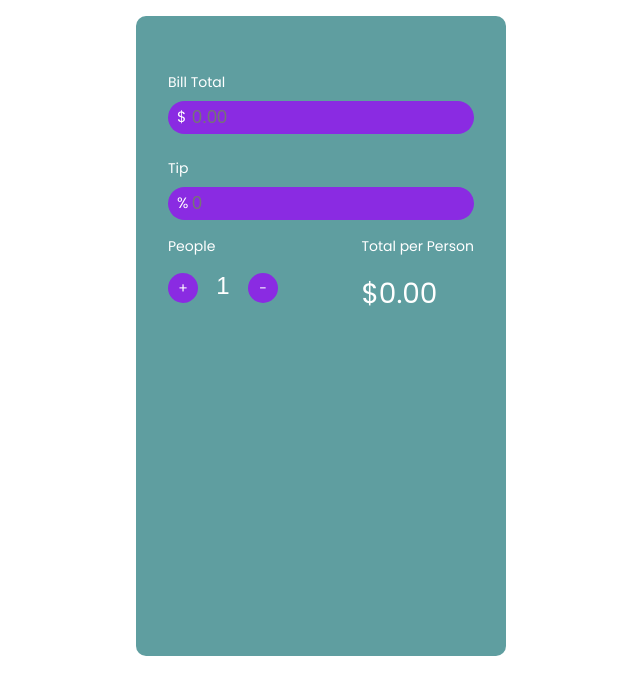
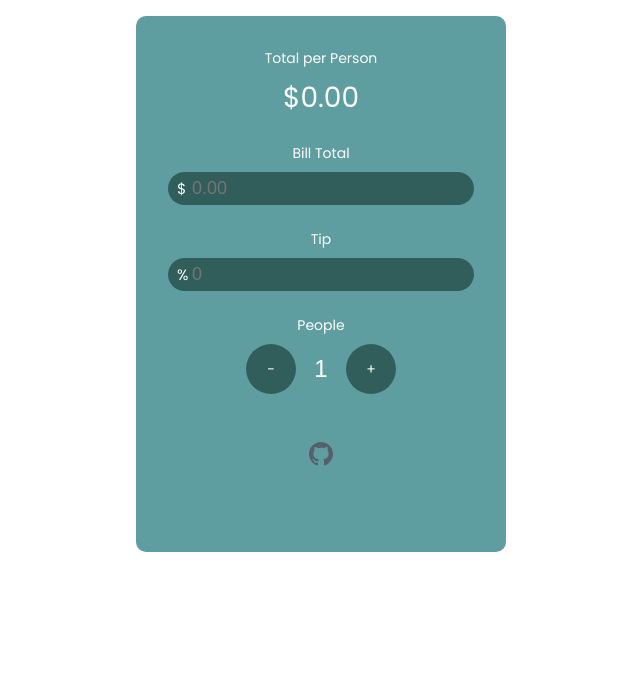
Before and after one commit to tenyapious/tipCalculator, a plain HTML site: page index.html in a window 1280 px wide. Shown: the whole page, without its empty margins (319-959 px from the left). Drawn offline with Linux system fonts and the light colour scheme.

Commit message:
a big revamp

```diff
--- a/index.html
+++ b/index.html
@@ -15,6 +15,12 @@
 	<body>
 		<div class="container">
 			<div class="inner">
+				<div class="total-per-person">
+					<div class="text">Total per Person</div>
+					<div class="money-per-person-amnt">
+						<span class="totalAmount">$0.00</span>
+					</div>
+				</div>
 				<div class="bill-tip-container">
 					<span class="symbol">$</span>
 					<label for="total-bill-input">Bill Total</label>
@@ -42,11 +48,10 @@
 					/>
 				</div>
 
-				<div class="people--total-person-container">
 				<div class="people-container">
 					<label for="number-of-people">People</label>
 					<div class="input-control-container">
-							<div class="increment">+</div>
+						<div class="decrement">-</div>
 						<input
 							type="number"
 							name="number-of-people"
@@ -56,16 +61,28 @@
 							placeholder=""
 							pattern="[0-9]*"
 						/>
-							<div class="decrement">-</div>
+						<div class="increment">+</div>
 					</div>
 				</div>
-					<div class="total-per-person">
-						<div class="text">Total per Person</div>
-						<div class="money-per-person-amnt">
-							<span class="totalAmount">$0.00</span>
-						</div>
-					</div>
-				</div>
+				<a
+					id="gitLink"
+					target="_blank"
+					href="https://github.com/dretekin/tipCalculator"
+				>
+					<svg
+						aria-hidden="true"
+						height="24"
+						viewBox="0 0 16 16"
+						version="1.1"
+						width="24"
+						data-view-component="true"
+					>
+						<path
+							fill-rule="evenodd"
+							d="M8 0C3.58 0 0 3.58 0 8c0 3.54 2.29 6.53 5.47 7.59.4.07.55-.17.55-.38 0-.19-.01-.82-.01-1.49-2.01.37-2.53-.49-2.69-.94-.09-.23-.48-.94-.82-1.13-.28-.15-.68-.52-.01-.53.63-.01 1.08.58 1.23.82.72 1.21 1.87.87 2.33.66.07-.52.28-.87.51-1.07-1.78-.2-3.64-.89-3.64-3.95 0-.87.31-1.59.82-2.15-.08-.2-.36-1.02.08-2.12 0 0 .67-.21 2.2.82.64-.18 1.32-.27 2-.27.68 0 1.36.09 2 .27 1.53-1.04 2.2-.82 2.2-.82.44 1.1.16 1.92.08 2.12.51.56.82 1.27.82 2.15 0 3.07-1.87 3.75-3.65 3.95.29.25.54.73.54 1.48 0 1.07-.01 1.93-.01 2.2 0 .21.15.46.55.38A8.013 8.013 0 0016 8c0-4.42-3.58-8-8-8z"
+						></path>
+					</svg>
+				</a>
 			</div>
 		</div>
 	</body>
--- a/script.js
+++ b/script.js
@@ -35,9 +35,9 @@ function calcTotalPerPerson() {
 	const numberOfPeopleValue = Number(numberOfPeople.value);
 	const tipAmount = totalBillValue * (tipValue / 100);
 	totalPerPerson = (totalBillValue + tipAmount) / numberOfPeopleValue;
-	moneyPerPerson.textContent = `$${totalPerPerson
-		.toFixed(2)
-		.toLocaleString("en-US")}`;
+	moneyPerPerson.textContent = `$${parseInt(
+		totalPerPerson.toFixed(2)
+	).toLocaleString("en-US")}`;
 }
 
 addEventListener(peopleIncreament, "click");
--- a/style.css
+++ b/style.css
@@ -2,6 +2,10 @@
 	box-sizing: border-box;
 	margin: 0;
 	padding: 0;
+}
+
+body {
+	user-select: none !important;
 }
 
 input[type="number"] {
@@ -21,8 +25,6 @@ input:focus {
 .container {
 	display: flex;
 	justify-content: center;
-	/* align-items: center; */
-	/* height: 100vh; */
 	color: #fff;
 	font-size: 14px;
 	font-family: Poppins;
@@ -32,9 +34,9 @@ input:focus {
 .inner {
 	background-color: cadetblue;
 	width: 370px;
-	height: 80vh;
 	padding: 2rem;
 	border-radius: 10px;
+	text-align: center;
 }
 
 .bill-tip-container {
@@ -43,7 +45,7 @@ input:focus {
 
 .symbol {
 	position: absolute;
-	top: 41px;
+	top: 42px;
 	left: 9px;
 	font-size: 15px;
 }
@@ -56,7 +58,7 @@ input:focus {
 
 input[type="number"] {
 	color: #fff;
-	background-color: blueviolet;
+	background-color: #315e5b;
 	width: 100%;
 	border: none;
 	border-radius: 30px;
@@ -74,31 +76,47 @@ input[type="number"]#number-of-people {
 	text-align: center;
 }
 
+.people-container {
+	margin-top: 1rem;
+	padding-top: 0.5rem;
+}
+
 .input-control-container {
 	display: flex;
-	padding-top: 1rem;
+	align-items: center;
+	padding-top: 0.5rem;
+	justify-content: center;
+}
+
+.total-per-person {
+	/* margin-top: 2rem; */
 }
 
 .increment,
 .decrement {
-	background-color: blueviolet;
+	background-color: #315e5b;
 	display: flex;
 	justify-content: center;
 	align-items: center;
-	width: 30px;
-	height: 30px;
+	width: 50px;
+	height: 50px;
 	border-radius: 50%;
 	cursor: pointer;
 	user-select: none;
 }
 
-.people--total-person-container {
-	display: flex;
-	justify-content: space-between;
-	margin-top: 1rem;
+.money-per-person-amnt {
+	font-size: 28px;
+	padding-top: 0.5rem;
 }
 
-.money-per-person-amnt {
-	font-size: 28px;
-	padding-top: 1rem;
+#gitLink {
+	display: block;
+	text-align: center;
+	padding: 1rem;
+	width: 4rem;
+	margin: 2rem auto;
 }
+#gitLink svg {
+	fill: #57606a;
+}
```
Lines whose indentation alone changed are shown as unchanged.
